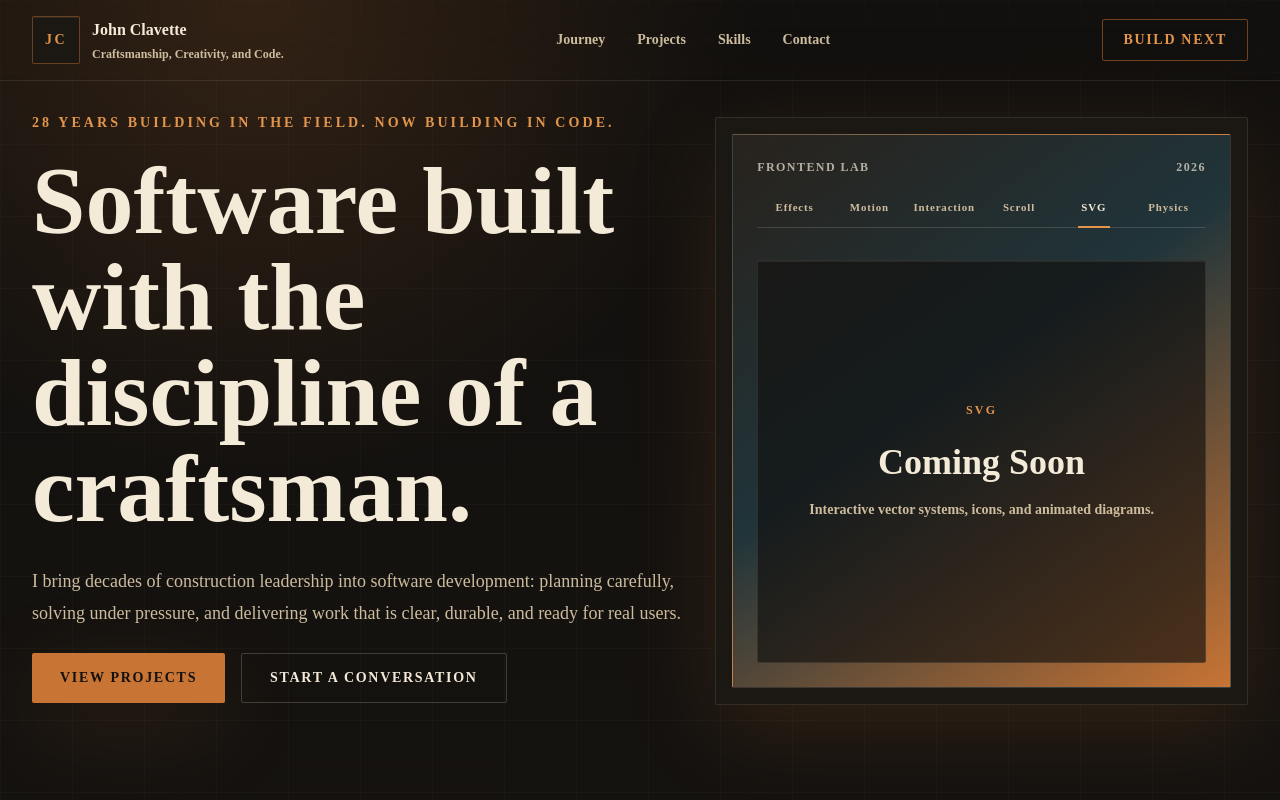
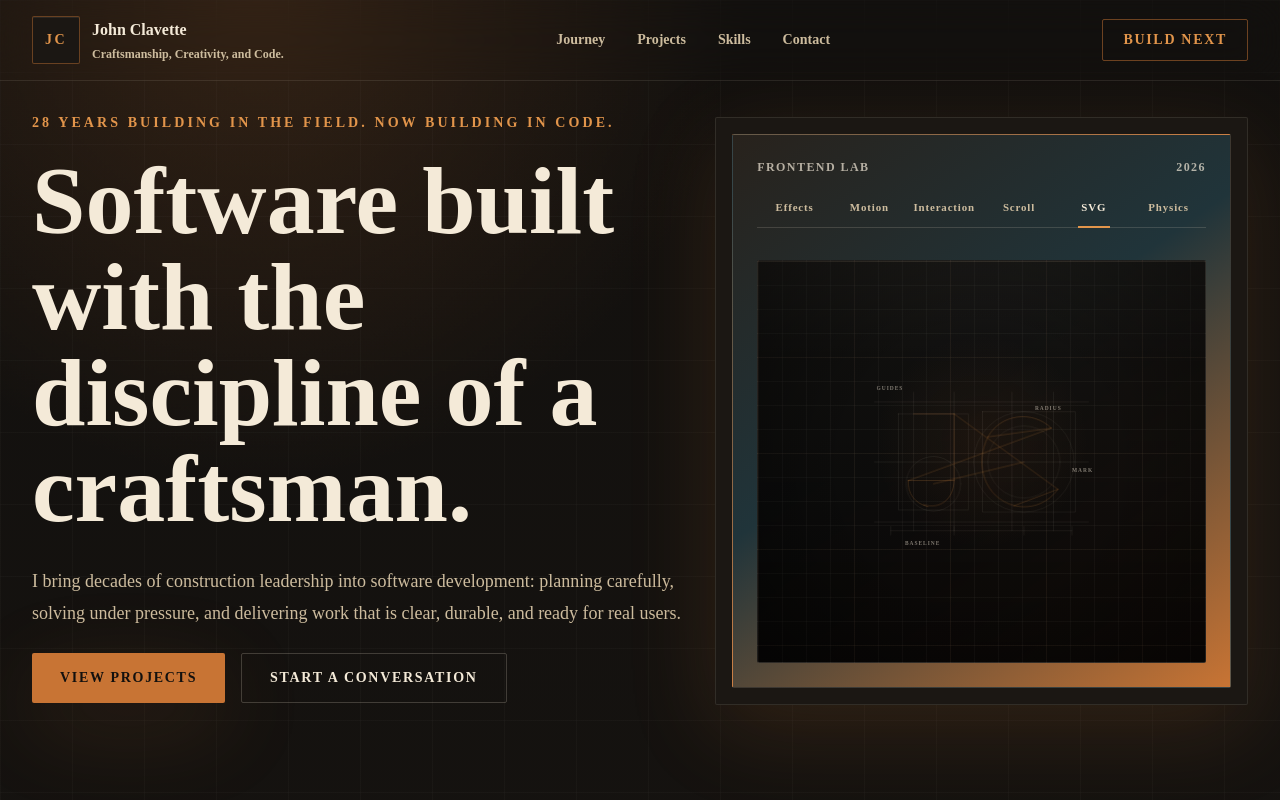
Before and after one commit to Boxyroom/john-portfolio, a Next.js app: page / in a window 1280 px wide. Both pictures are taken after a click on the button "SVG". Shown: the top 800 px of the page. Built offline with nearby package versions, Linux system fonts and the light colour scheme.

Commit message:
Add animated blueprint SVG maker mark showcase

```diff
--- a/app/globals.css
+++ b/app/globals.css
@@ -411,6 +411,238 @@ body {
 
 .effects-streak-steep-down {
   animation-name: effects-streak-steep-down;
+}
+
+.svg-blueprint {
+  background:
+    linear-gradient(rgba(244, 234, 216, 0.035) 1px, transparent 1px),
+    linear-gradient(90deg, rgba(244, 234, 216, 0.035) 1px, transparent 1px),
+    linear-gradient(rgba(200, 116, 52, 0.035) 1px, transparent 1px),
+    linear-gradient(90deg, rgba(200, 116, 52, 0.035) 1px, transparent 1px),
+    radial-gradient(
+      circle at 50% 45%,
+      rgba(200, 116, 52, 0.08),
+      transparent 34%
+    ),
+    linear-gradient(180deg, rgba(18, 16, 14, 0.92), rgba(5, 4, 4, 0.96));
+  background-size:
+    24px 24px,
+    24px 24px,
+    96px 96px,
+    96px 96px,
+    auto,
+    auto;
+}
+
+.svg-blueprint::after {
+  background:
+    radial-gradient(circle at center, transparent 44%, rgba(0, 0, 0, 0.42)),
+    linear-gradient(180deg, rgba(244, 234, 216, 0.035), transparent 24%);
+  content: "";
+  inset: 0;
+  pointer-events: none;
+  position: absolute;
+}
+
+.svg-blueprint-guides path,
+.svg-blueprint-guides circle {
+  animation: svg-blueprint-guides 11s ease-in-out infinite;
+  stroke: rgba(244, 234, 216, 0.34);
+  stroke-dasharray: 900;
+  stroke-dashoffset: 900;
+  stroke-linecap: round;
+  stroke-linejoin: round;
+  stroke-width: 0.9;
+}
+
+.svg-blueprint-construction path {
+  animation: svg-blueprint-construction 11s ease-in-out infinite;
+  stroke: rgba(226, 149, 75, 0.54);
+  stroke-dasharray: 900;
+  stroke-dashoffset: 900;
+  stroke-linecap: round;
+  stroke-linejoin: round;
+  stroke-width: 1.1;
+}
+
+.svg-blueprint-form path {
+  animation: svg-blueprint-form 11s ease-in-out infinite;
+  filter: url("#blueprintGlow");
+  stroke: rgba(244, 234, 216, 0.82);
+  stroke-dasharray: 900;
+  stroke-dashoffset: 900;
+  stroke-linecap: round;
+  stroke-linejoin: round;
+  stroke-width: 2.4;
+}
+
+.svg-blueprint-final path {
+  animation: svg-blueprint-final 11s ease-in-out infinite;
+  filter: url("#blueprintGlow");
+  stroke: url("#blueprintCopperLine");
+  stroke-dasharray: 900;
+  stroke-dashoffset: 900;
+  stroke-linecap: round;
+  stroke-linejoin: round;
+  stroke-width: 5;
+}
+
+.svg-blueprint-final .svg-blueprint-final-shadow {
+  stroke: rgba(244, 234, 216, 0.3);
+  stroke-width: 8;
+}
+
+.svg-blueprint-final .svg-blueprint-signature-line {
+  stroke: rgba(244, 234, 216, 0.34);
+  stroke-width: 1.1;
+}
+
+.svg-blueprint-annotations {
+  animation: svg-blueprint-labels 11s ease-in-out infinite;
+  fill: rgba(244, 234, 216, 0.68);
+  font-family: var(--font-inter), ui-sans-serif, system-ui, sans-serif;
+  font-size: 10px;
+  font-weight: 800;
+  letter-spacing: 0.18em;
+  opacity: 0;
+}
+
+@keyframes svg-blueprint-guides {
+  0%,
+  100% {
+    opacity: 0;
+    stroke-dashoffset: 900;
+  }
+
+  4% {
+    opacity: 0.42;
+  }
+
+  18%,
+  45% {
+    opacity: 0.42;
+    stroke-dashoffset: 0;
+  }
+
+  58%,
+  82% {
+    opacity: 0.16;
+    stroke-dashoffset: 0;
+  }
+
+  94% {
+    opacity: 0;
+    stroke-dashoffset: 0;
+  }
+}
+
+@keyframes svg-blueprint-construction {
+  0%,
+  9% {
+    opacity: 0;
+    stroke-dashoffset: 900;
+  }
+
+  15% {
+    opacity: 0.62;
+  }
+
+  34%,
+  50% {
+    opacity: 0.62;
+    stroke-dashoffset: 0;
+  }
+
+  64%,
+  82% {
+    opacity: 0.18;
+    stroke-dashoffset: 0;
+  }
+
+  94%,
+  100% {
+    opacity: 0;
+    stroke-dashoffset: 0;
+  }
+}
+
+@keyframes svg-blueprint-form {
+  0%,
+  24% {
+    opacity: 0;
+    stroke-dashoffset: 900;
+  }
+
+  30% {
+    opacity: 0.85;
+  }
+
+  48% {
+    opacity: 0.85;
+    stroke-dashoffset: 0;
+  }
+
+  60%,
+  82% {
+    opacity: 0.24;
+    stroke-dashoffset: 0;
+  }
+
+  94%,
+  100% {
+    opacity: 0;
+    stroke-dashoffset: 0;
+  }
+}
+
+@keyframes svg-blueprint-labels {
+  0%,
+  6% {
+    opacity: 0;
+    transform: translateY(3px);
+  }
+
+  12%,
+  40% {
+    opacity: 0.72;
+    transform: translateY(0);
+  }
+
+  58%,
+  82% {
+    opacity: 0.28;
+    transform: translateY(0);
+  }
+
+  94%,
+  100% {
+    opacity: 0;
+    transform: translateY(0);
+  }
+}
+
+@keyframes svg-blueprint-final {
+  0%,
+  46% {
+    opacity: 0;
+    stroke-dashoffset: 900;
+  }
+
+  54% {
+    opacity: 1;
+  }
+
+  66%,
+  82% {
+    opacity: 1;
+    stroke-dashoffset: 0;
+  }
+
+  94%,
+  100% {
+    opacity: 0;
+    stroke-dashoffset: 0;
+  }
 }
 
 @keyframes effects-orb-pulse {
--- a/components/Hero.tsx
+++ b/components/Hero.tsx
@@ -438,6 +438,95 @@ function EffectsShowcase() {
           </p>
         </div>
       </div>
+    </div>
+  );
+}
+
+function SvgBlueprintShowcase() {
+  return (
+    <div className="svg-blueprint relative flex min-h-[320px] w-full items-center justify-center overflow-hidden rounded-sm border border-bone/10 bg-charcoal/70 p-4 shadow-inset">
+      <svg
+        aria-label="Animated blueprint construction of the JC maker mark"
+        className="relative z-10 h-[300px] w-full max-w-[760px]"
+        role="img"
+        viewBox="0 0 760 360"
+      >
+        <defs>
+          <linearGradient id="blueprintCopperLine" x1="0" x2="1" y1="0" y2="1">
+            <stop offset="0%" stopColor="#f4ead8" stopOpacity="0.88" />
+            <stop offset="52%" stopColor="#e2954b" stopOpacity="0.9" />
+            <stop offset="100%" stopColor="#c87434" stopOpacity="0.72" />
+          </linearGradient>
+          <filter id="blueprintGlow" x="-20%" y="-20%" width="140%" height="140%">
+            <feGaussianBlur stdDeviation="1.2" result="blur" />
+            <feMerge>
+              <feMergeNode in="blur" />
+              <feMergeNode in="SourceGraphic" />
+            </feMerge>
+          </filter>
+        </defs>
+
+        <g className="svg-blueprint-guides" fill="none">
+          <path d="M184 70 H576" />
+          <path d="M184 180 H576" />
+          <path d="M184 290 H576" />
+          <path d="M256 52 V306" />
+          <path d="M330 52 V306" />
+          <path d="M436 52 V306" />
+          <path d="M512 52 V306" />
+          <circle cx="458" cy="180" r="92" />
+          <circle cx="458" cy="180" r="66" />
+          <circle cx="292" cy="220" r="50" />
+          <path d="M228 92 H356 V268 H228 Z" />
+          <path d="M382 88 H552 V272 H382 Z" />
+          <path d="M214 306 H546" />
+          <path d="M214 298 V314" />
+          <path d="M330 298 V314" />
+          <path d="M458 298 V314" />
+          <path d="M546 298 V314" />
+        </g>
+
+        <g className="svg-blueprint-construction" fill="none">
+          <path d="M330 92 V212 C330 248 304 268 274 258" />
+          <path d="M246 214 C244 238 258 256 282 262" />
+          <path d="M508 118 C474 84 414 92 392 134" />
+          <path d="M392 134 C366 184 386 246 440 260" />
+          <path d="M440 260 C476 268 504 252 520 230" />
+          <path d="M256 92 L330 92" />
+          <path d="M246 214 L330 214" />
+          <path d="M392 134 L508 118" />
+          <path d="M440 260 L520 230" />
+          <path d="M292 220 L458 180" />
+          <path d="M330 92 L520 230" />
+          <path d="M246 214 L508 118" />
+        </g>
+
+        <g className="svg-blueprint-form" fill="none">
+          <path d="M330 92 V212 C330 248 304 268 274 258 C252 250 242 232 246 214" />
+          <path d="M508 118 C476 88 418 94 392 134 C366 184 386 246 440 260 C476 268 504 252 520 230" />
+        </g>
+
+        <g className="svg-blueprint-annotations">
+          <text x="188" y="48">GUIDES</text>
+          <text x="478" y="84">RADIUS</text>
+          <text x="240" y="332">BASELINE</text>
+          <text x="546" y="198">MARK</text>
+        </g>
+
+        <g className="svg-blueprint-final" fill="none">
+          <path
+            className="svg-blueprint-final-shadow"
+            d="M330 92 V212 C330 248 304 268 274 258 C252 250 242 232 246 214"
+          />
+          <path
+            className="svg-blueprint-final-shadow"
+            d="M508 118 C476 88 418 94 392 134 C366 184 386 246 440 260 C476 268 504 252 520 230"
+          />
+          <path d="M330 92 V212 C330 248 304 268 274 258 C252 250 242 232 246 214" />
+          <path d="M508 118 C476 88 418 94 392 134 C366 184 386 246 440 260 C476 268 504 252 520 230" />
+          <path className="svg-blueprint-signature-line" d="M236 288 H532" />
+        </g>
+      </svg>
     </div>
   );
 }
@@ -1077,7 +1166,9 @@ export function Hero() {
 
                 {activeTab === "Effects" && <EffectsShowcase />}
 
-                {(activeTab === "SVG" || activeTab === "Physics") && (
+                {activeTab === "SVG" && <SvgBlueprintShowcase />}
+
+                {activeTab === "Physics" && (
                   <div className="flex w-full flex-col justify-center rounded-sm border border-bone/10 bg-charcoal/65 p-6 text-center shadow-inset">
                     <p className="text-xs font-black uppercase tracking-[0.18em] text-copper-bright">
                       {activeTab}
```
